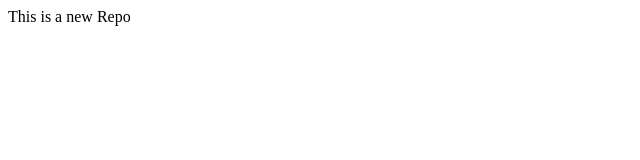
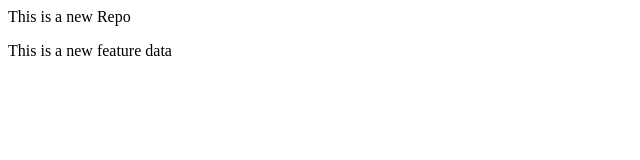
Before and after one commit to kalakhhata/localrepo, a plain HTML site: page index.html in a window 1280 px wide. Shown: the whole page, without its empty margins (0-640 px from the left). Drawn offline with Linux system fonts and the light colour scheme.

Commit message:
Add new Feature

```diff
--- a/index.html
+++ b/index.html
@@ -1 +1,2 @@
 <p>This is a new Repo</p>
+<p>This is a new feature data</p>
```
